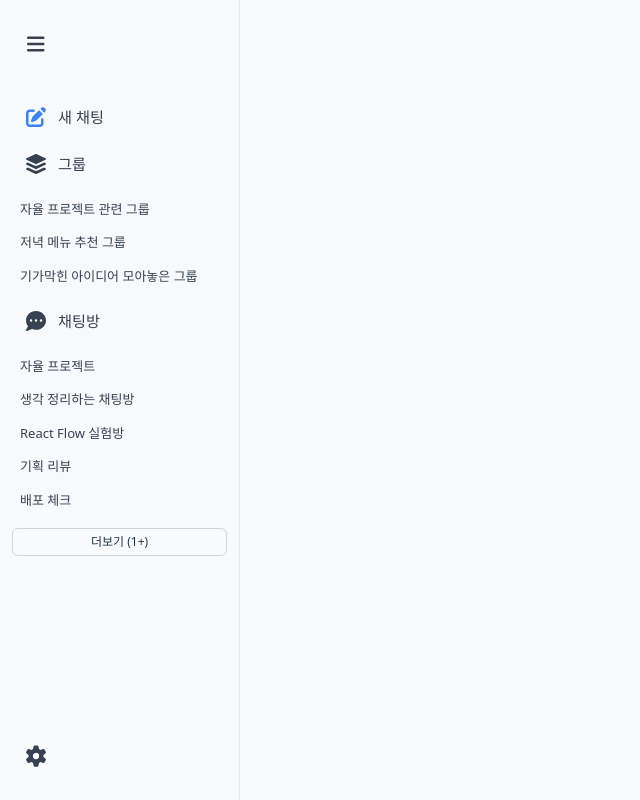
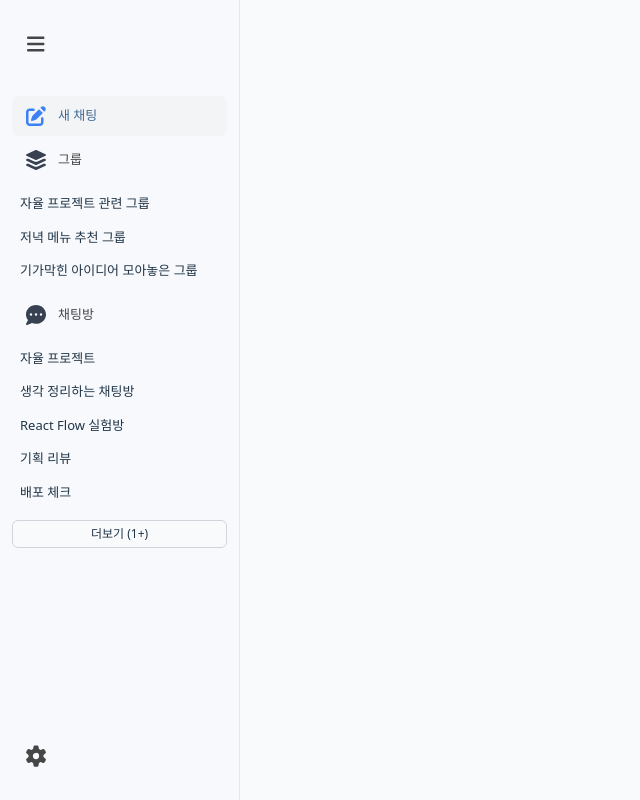
Before and after one commit to TTIBU-TTIBU-CHAT/TTIBU-TTIBU-CHAT, a React (Vite) app in the folder frontend/: page / in a window 1280 px wide. Both pictures are taken after a click on the button 36 px from the left and 44 px from the top of the page. Shown: the whole page, without its empty margins (0-640 px from the left). Built offline with nearby package versions, Linux system fonts and the light colour scheme.

Commit message:
feat: 사이드바 메뉴 active 상태 및 라우팅 연동

```diff
--- a/frontend/src/components/layout/Sidebar/SidebarMenu/SidebarMenu.styles.js
+++ b/frontend/src/components/layout/Sidebar/SidebarMenu/SidebarMenu.styles.js
@@ -1,4 +1,4 @@
-import styled from 'styled-components'
+import styled, { css } from 'styled-components'
 
 export const MenuItem = styled.button`
   display: flex;
@@ -8,15 +8,21 @@ export const MenuItem = styled.button`
   padding: 10px 12px;
   border: none;
   background: none;
-  color: #374151;
+  color: #454746;
   font-size: 0.95rem;
   border-radius: 6px;
   cursor: pointer;
-  transition: background-color 0.25s ease, color 0.25s ease;
+  transition: all 0.25s ease;
   overflow: hidden;
+  position: relative;
 
   &:hover {
-    background: #eef1f5;
+    background-color: #f3f4f6;
+    color: #406992;
+
+    .icon {
+      color: #406992;
+    }
   }
 
   &:focus {
@@ -32,6 +38,8 @@ export const MenuItem = styled.button`
     display: flex;
     align-items: center;
     justify-content: center;
+    color: inherit;
+    transition: color 0.25s ease;
   }
 
   span {
@@ -39,12 +47,26 @@ export const MenuItem = styled.button`
     white-space: nowrap;
     overflow: hidden;
     color: inherit;
+    font-size: 13px;
+    font-weight: 600;
     margin-left: 10px;
     opacity: ${({ $collapsed }) => ($collapsed ? 0 : 1)};
     transition:
       width 0.35s cubic-bezier(0.4, 0, 0.2, 1),
       opacity 0.3s ease 0.05s;
   }
+
+  ${({ $active }) =>
+    $active &&
+    css`
+      background-color: #f3f4f6;
+      color: #406992;
+      font-weight: 600;
+
+      .icon {
+        color: #406992;
+      }
+    `}
 `
 
 export const SubList = styled.div`
@@ -53,7 +75,7 @@ export const SubList = styled.div`
   gap: 6px;
   padding: 6px 0;
   opacity: 0;
-  animation: fadeIn 0.50s ease forwards;
+  animation: fadeIn 0.5s ease forwards;
 
   @keyframes fadeIn {
     to {
@@ -69,15 +91,27 @@ export const SubItem = styled.div`
   cursor: pointer;
   border-radius: 6px;
   padding: 4px 8px;
+  font-size: 13px;
+  font-weight: 500;
 
   &:hover {
-    background-color: #eef2f7;
+    background-color: #f3f4f6;
+  }
+
+  opacity: 0;
+  animation: fadeIn 0.5s ease forwards;
+
+  @keyframes fadeIn {
+    to {
+      opacity: 1;
+    }
   }
 `
 
 export const SubText = styled.span`
   font-size: 13px;
-  color: #374151;
+  color: #454746;
+  font-weight: 500;
   white-space: nowrap;
   overflow: hidden;
   text-overflow: ellipsis;
@@ -96,8 +130,13 @@ export const MoreButton = styled.button`
     background: #eef2f7;
   }
 
+  &:focus {
+    outline: none;
+    box-shadow: none;
+  }
+
   opacity: 0;
-  animation: fadeIn 0.50s ease forwards;
+  animation: fadeIn 0.5s ease forwards;
 
   @keyframes fadeIn {
     to {
--- a/frontend/src/components/layout/Sidebar/SidebarMenu/index.jsx
+++ b/frontend/src/components/layout/Sidebar/SidebarMenu/index.jsx
@@ -4,16 +4,17 @@ import NewChatIcon from '@/components/icons/NewChatIcon'
 import GroupIcon from '@/components/icons/GroupIcon'
 import ChatRoomIcon from '@/components/icons/ChatRoomIcon'
 import { useEffect, useState } from 'react'
-import { useNavigate } from '@tanstack/react-router'
+import { useNavigate, useRouterState } from '@tanstack/react-router'
 
 export default function SidebarMenu() {
   const { isCollapsed } = useSidebarStore()
-  const nav = useNavigate()
+  const navigate = useNavigate()
+  const routerState = useRouterState()
+  const currentPath = routerState.location.pathname
 
   const [groups, setGroups] = useState([])
   const [chats, setChats] = useState([])
 
-  // api 연동 전 임시 목데이터 입니다!
   useEffect(() => {
     const mockGroups = [
       { id: 1, name: '자율 프로젝트 관련 그룹' },
@@ -34,19 +35,26 @@ export default function SidebarMenu() {
     setChats(mockChats)
   }, [])
 
-  const handleMoreGroups = () => nav({ to: '/groups' })
-  const handleMoreChats = () => nav({ to: '/chats' })
+  const handleNavigate = (path) => navigate({ to: path })
 
   return (
     <>
-      <S.MenuItem $collapsed={isCollapsed}>
+      <S.MenuItem
+        $collapsed={isCollapsed}
+        $active={currentPath === '/'}
+        onClick={() => handleNavigate('/')}
+      >
         <div className="icon">
           <NewChatIcon />
         </div>
         <span>새 채팅</span>
       </S.MenuItem>
 
-      <S.MenuItem $collapsed={isCollapsed}>
+      <S.MenuItem
+        $collapsed={isCollapsed}
+        $active={currentPath.startsWith('/groups')}
+        onClick={() => handleNavigate('/groups')}
+      >
         <div className="icon">
           <GroupIcon />
         </div>
@@ -57,20 +65,22 @@ export default function SidebarMenu() {
         <>
           <S.SubList>
             {groups.slice(0, 5).map((group) => (
-              <S.SubItem key={group.id}>
-                <S.SubText>{group.name}</S.SubText>
-              </S.SubItem>
+              <S.SubItem key={group.id}>{group.name}</S.SubItem>
             ))}
           </S.SubList>
           {groups.length > 5 && (
-            <S.MoreButton onClick={handleMoreGroups}>
+            <S.MoreButton onClick={() => handleNavigate('/groups')}>
               더보기 ({groups.length - 5}+)
             </S.MoreButton>
           )}
         </>
       )}
 
-      <S.MenuItem $collapsed={isCollapsed}>
+      <S.MenuItem
+        $collapsed={isCollapsed}
+        $active={currentPath.startsWith('/chatRooms')}
+        onClick={() => handleNavigate('/chatRooms')}
+      >
         <div className="icon">
           <ChatRoomIcon />
         </div>
@@ -81,13 +91,11 @@ export default function SidebarMenu() {
         <>
           <S.SubList>
             {chats.slice(0, 5).map((chat) => (
-              <S.SubItem key={chat.id}>
-                <S.SubText>{chat.name}</S.SubText>
-              </S.SubItem>
+              <S.SubItem key={chat.id}>{chat.name}</S.SubItem>
             ))}
           </S.SubList>
           {chats.length > 5 && (
-            <S.MoreButton onClick={handleMoreChats}>
+            <S.MoreButton onClick={() => handleNavigate('/chatRooms')}>
               더보기 ({chats.length - 5}+)
             </S.MoreButton>
           )}
--- a/frontend/src/components/layout/Sidebar/SidebarSetting/SidebarSetting.styles.js
+++ b/frontend/src/components/layout/Sidebar/SidebarSetting/SidebarSetting.styles.js
@@ -1,23 +1,40 @@
-import styled from 'styled-components'
+import styled, { css } from 'styled-components'
 
 export const SettingButton = styled.button`
   background: none;
   border: none;
   outline: none;
   cursor: pointer;
-  color: #374151;
+  color: #454746;
   width: 48px;
   height: 48px;
   display: flex;
   align-items: center;
   justify-content: center;
-  transition: color 0.2s ease;
+  transition: color 0.2s ease, background-color 0.2s ease, transform 0.15s ease;
+  border-radius: 8px;
+  position: relative;
 
   &:hover {
-    color: #3b82f6;
+    color: #406992;
+    background: #f3f4f6;
   }
+
   &:focus {
     outline: none;
     box-shadow: none;
   }
+
+  ${({ $active }) =>
+    $active &&
+    css`
+    color: #406992;
+    background: #f3f4f6;
+
+      &:hover {
+        color: #406992;
+        background: #f3f4f6;
+        transform: scale(1.05);
+      }
+    `}
 `
--- a/frontend/src/components/layout/Sidebar/SidebarSetting/index.jsx
+++ b/frontend/src/components/layout/Sidebar/SidebarSetting/index.jsx
@@ -1,10 +1,21 @@
 import { FontAwesomeIcon } from '@fortawesome/react-fontawesome'
 import { faGear } from '@fortawesome/free-solid-svg-icons'
 import * as S from './SidebarSetting.styles'
+import { useNavigate, useRouterState } from '@tanstack/react-router'
 
 export default function SidebarSetting() {
+  const navigate = useNavigate()
+  const routerState = useRouterState()
+  const currentPath = routerState.location.pathname
+
+  const handleNavigate = () => {
+    navigate({ to: '/settings' })
+  }
+
+  const isActive = currentPath.startsWith('/settings')
+
   return (
-    <S.SettingButton>
+    <S.SettingButton onClick={handleNavigate} $active={isActive}>
       <FontAwesomeIcon icon={faGear} size="lg" />
     </S.SettingButton>
   )
--- a/frontend/src/components/layout/Sidebar/SidebarToggle/SidebarToggle.styles.js
+++ b/frontend/src/components/layout/Sidebar/SidebarToggle/SidebarToggle.styles.js
@@ -5,7 +5,7 @@ export const ToggleButton = styled.button`
   border: none;
   outline: none;
   cursor: pointer;
-  color: #374151;
+  color: #454746;
   width: 48px;
   height: 48px;
   display: flex;
@@ -14,7 +14,7 @@ export const ToggleButton = styled.button`
   transition: color 0.2s ease;
 
   &:hover {
-    color: #3b82f6;
+    color: #406992;
   }
   &:focus {
     outline: none;
--- a/frontend/src/components/layout/Sidebar/index.jsx
+++ b/frontend/src/components/layout/Sidebar/index.jsx
@@ -3,9 +3,15 @@ import SidebarMenu from './SidebarMenu'
 import SidebarToggle from './SidebarToggle'
 import SidebarSetting from './SidebarSetting'
 import { useSidebarStore } from '@/store/useSidebarStore'
+import { useNavigate } from '@tanstack/react-router'
 
 export default function Sidebar() {
   const { isCollapsed } = useSidebarStore()
+  const navigate = useNavigate()
+
+  const handleNavigate = (path) => {
+    navigate({ to: path })
+  }
 
   return (
     <S.Container $collapsed={isCollapsed}>
@@ -14,11 +20,11 @@ export default function Sidebar() {
       </S.Section>
 
       <S.Middle>
-        <SidebarMenu />
+        <SidebarMenu onNavigate={handleNavigate} />
       </S.Middle>
 
       <S.Section>
-        <SidebarSetting />
+        <SidebarSetting onNavigate={handleNavigate} />
       </S.Section>
     </S.Container>
   )
```
